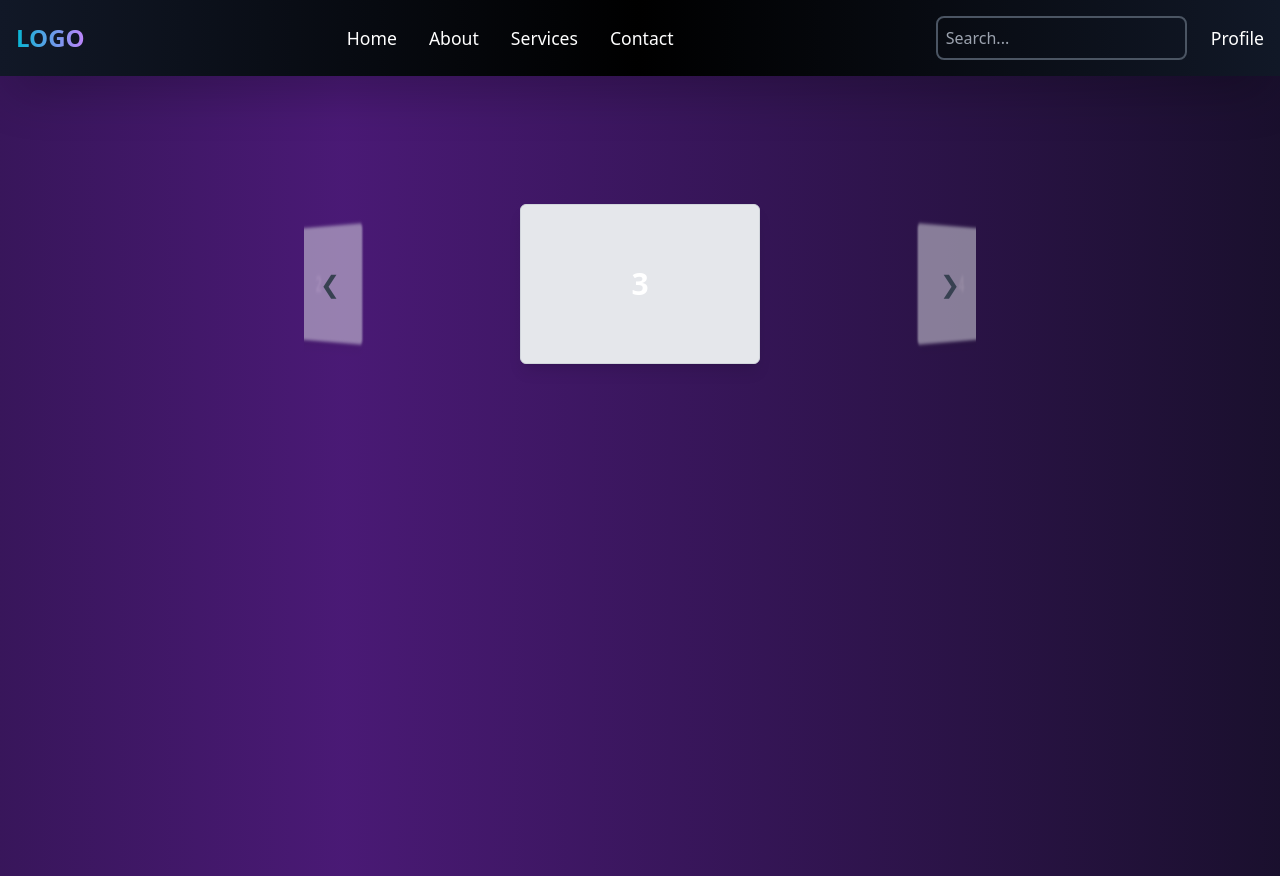
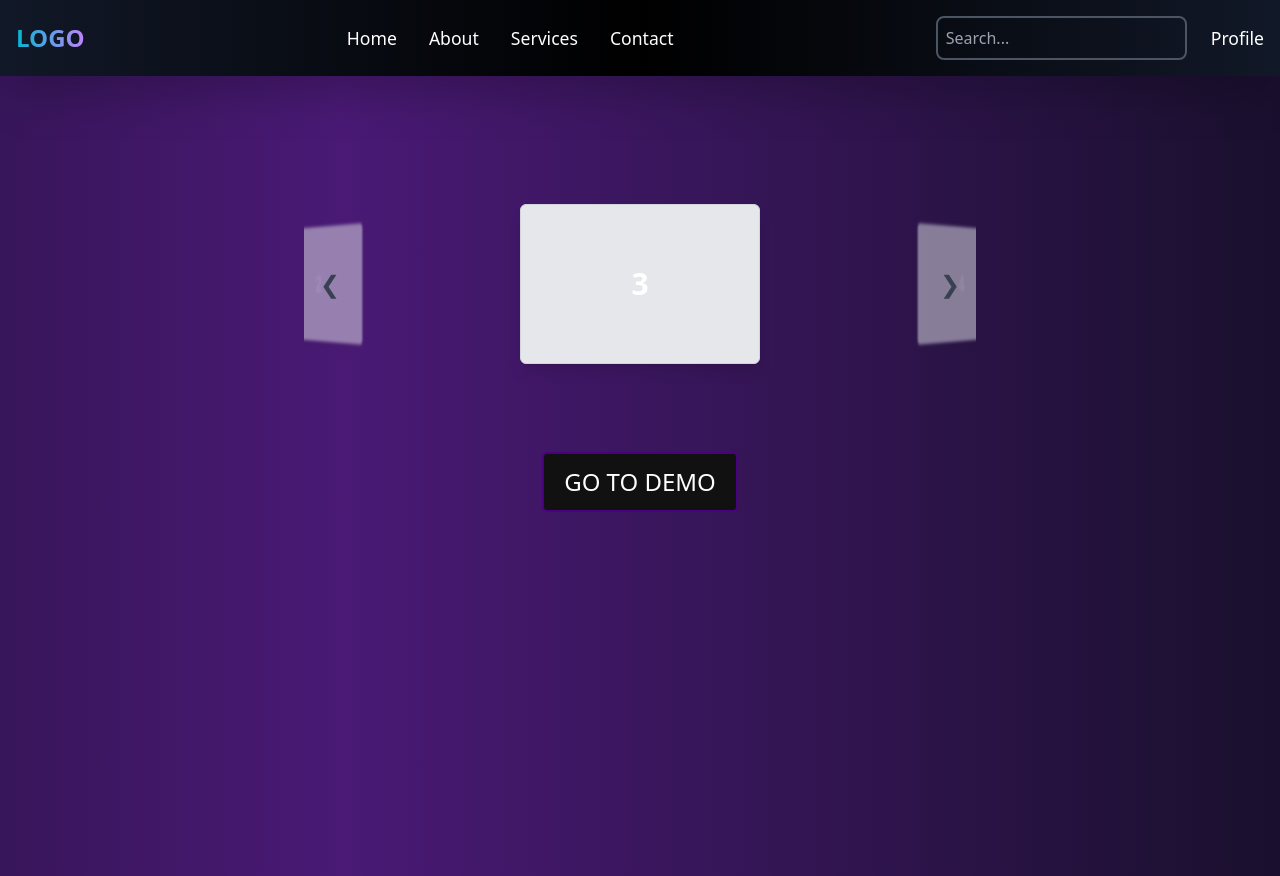
Before and after one commit to kaitchau/GenAI-Video, a React (Vite) app in the folder client/: page / in a window 1280 px wide. Built offline with nearby package versions, Linux system fonts and the light colour scheme.

Commit message:
Temp demo button

```diff
--- a/client/src/components/Home.tsx
+++ b/client/src/components/Home.tsx
@@ -1,4 +1,5 @@
 import { useEffect } from "react";
+import { Link } from "react-router-dom";
 import Carousel from "./Carousel";
 import { gsap } from "gsap";
 import '../stylesheets/Home.css'; // Adjust the path if necessary
@@ -21,6 +22,12 @@ function Home() {
 
       {/* Carousel Component */}
       <Carousel />
+    {/* Neon Button */}
+    <div className="flex justify-center mt-10">
+        <Link to="/demoUse" className="neon-button">
+          Go to Demo
+        </Link>
+      </div>
     </div>
   );
 }
--- a/client/src/stylesheets/Home.css
+++ b/client/src/stylesheets/Home.css
@@ -2,3 +2,43 @@
     background: linear-gradient(to right, #1a1a1a, #4b0082, #1a1a1a);
     background-size: 200% 100%;
   }
+
+/* Neon button styles */
+.neon-button {
+  display: inline-block;
+  padding: 10px 20px;
+  font-size: 1.5rem;
+  color: #fff;
+  text-transform: uppercase;
+  text-decoration: none;
+  background: #111;
+  border: 2px solid #4b0082;
+  border-radius: 5px;
+  position: relative;
+  transition: 0.5s;
+}
+
+.neon-button:hover {
+  color: #4b0082;
+  box-shadow: 0 0 5px #4b0082, 0 0 25px #4b0082, 0 0 50px #4b0082, 0 0 100px #4b0082;
+}
+
+.neon-button::before,
+.neon-button::after {
+  content: '';
+  position: absolute;
+  top: 0;
+  left: 0;
+  width: 100%;
+  height: 100%;
+  border: 2px solid #4b0082;
+  border-radius: 5px;
+  box-shadow: 0 0 5px #4b0082, 0 0 25px #4b0082, 0 0 50px #4b0082, 0 0 100px #4b0082;
+  opacity: 0;
+  transition: 0.5s;
+}
+
+.neon-button:hover::before,
+.neon-button:hover::after {
+  opacity: 1;
+}
```
Also changed, not shown: client/src/components/DemoUse.tsx (renamed from client/src/components/User.tsx).
